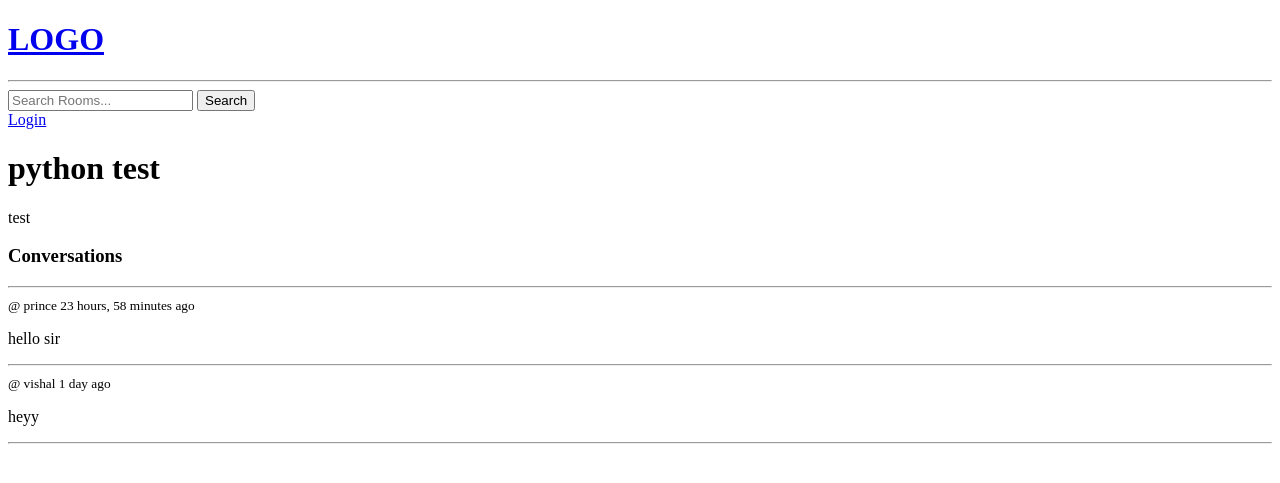
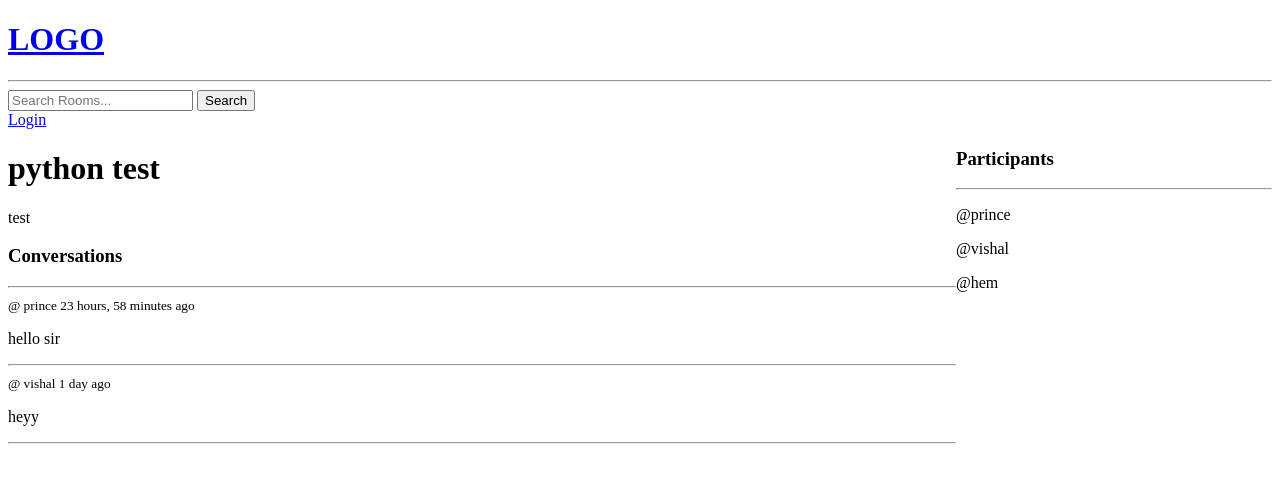
Before and after one commit to princesinghrajput/StudyBud, a Django app: page /room/7/ in a window 1280 px wide. Shown: the top 483 px of the page. Run offline with Django 5.2, Linux system fonts and the light colour scheme; data comes from the database, SQL or seed files in the repository.

Commit message:
added participants, delete msgs func

```diff
--- a/studybud/base/models.py
+++ b/studybud/base/models.py
@@ -16,6 +16,7 @@ class Room(models.Model):
     topic = models.ForeignKey(Topic, on_delete=models.SET_NULL, null=True)
     name = models.CharField(max_length=100)
     description = models.TextField(blank=True)
+    participants = models.ManyToManyField(User, related_name='participants', blank=True)
     created_at = models.DateTimeField(auto_now_add=True)
     updated_at = models.DateTimeField(auto_now=True)
 
@@ -31,11 +32,11 @@ class Room(models.Model):
 class Message(models.Model):
     user = models.ForeignKey(User, on_delete=models.CASCADE)
     room = models.ForeignKey(Room, on_delete=models.CASCADE)
-    body = models.TextField(null=True)
+    body = models.TextField()
 
     created_at = models.DateTimeField(auto_now_add=True)
     updated_at = models.DateTimeField(auto_now=True)
 
 
     def __str__(self):
-        return self.body[:50]
+        return self.body
--- a/studybud/base/templates/base/room.html
+++ b/studybud/base/templates/base/room.html
@@ -1,7 +1,20 @@
 {% extends 'main.html' %}
 
 {% block content %}
-<h1>{{room.name}}</h1>
+
+<style>
+    .room-container{
+        display: grid;
+        grid-template-columns: 3fr 1fr;
+    }
+</style>
+<div class="room-container">
+
+    <div>
+
+
+
+    <h1>{{room.name}}</h1>
 <p>{{room.description}}</p>
 
 <div class="comment-wrapper">
@@ -35,4 +51,16 @@
 </div>
 
 {% endif %}
+</div>
+
+    <div>
+        <h3>Participants</h3> <hr>
+
+        {% for user in participants %}
+            <div>
+                <p>@{{user.username}}</p>
+            </div>
+        {% endfor %}
+    </div>
+</div>
 {% endblock %}
--- a/studybud/base/urls.py
+++ b/studybud/base/urls.py
@@ -10,5 +10,6 @@ urlpatterns = [
     path('room/<str:pk>/', views.room, name="room"),
     path('create-room/', views.create_room, name= 'create-room'),
     path('update-room/<str:pk>', views.updateRoom, name= 'update-room'),
-    path('delete-room/<str:pk>', views.deleteRoom, name= 'delete-room')
+    path('delete-room/<str:pk>', views.deleteRoom, name= 'delete-room'),
+     path('delete-message/<str:pk>', views.deleteMessage, name= 'delete-message')
 ]
--- a/studybud/base/views.py
+++ b/studybud/base/views.py
@@ -98,6 +98,7 @@ def home(request):
 def room(request, pk):
     room = Room.objects.get(id=pk)
     room_messages = room.message_set.all().order_by('-created_at')
+    participants = room.participants.all()
 
     if request.method == 'POST':
         message = Message.objects.create(
@@ -105,9 +106,10 @@ def room(request, pk):
             room=room,
             body=request.POST.get('body')
         )
+        room.participants.add(request.user)
         return redirect('room', pk=room.id)
 
-    context = {'room':room, 'room_messages': room_messages}
+    context = {'room':room, 'room_messages': room_messages, 'participants': participants,}
     return render(request, 'base/room.html', context)
 
 
@@ -157,3 +159,18 @@ def deleteRoom(request, pk):
         room.delete()
         return redirect('home')
     return render(request, 'base/delete.html', {'obj':room})
+
+
+@login_required(login_url='login')
+def deleteMessage(request, pk):
+    message = Message.objects.get(id=pk)
+
+
+     # Restricting anyone to delete with id
+    if request.user != message.user:
+        return HttpResponse('Youre not allowed here')
+
+    if request.method == 'POST':
+        message.delete()
+        return redirect('home')
+    return render(request, 'base/delete.html', {'obj':message})
```
Also changed, not shown: other parts of studybud/base/templates/base/room.html (+3 -0 lines), studybud/base/migrations/0006_room_participants.py (added), studybud/db.sqlite3.
